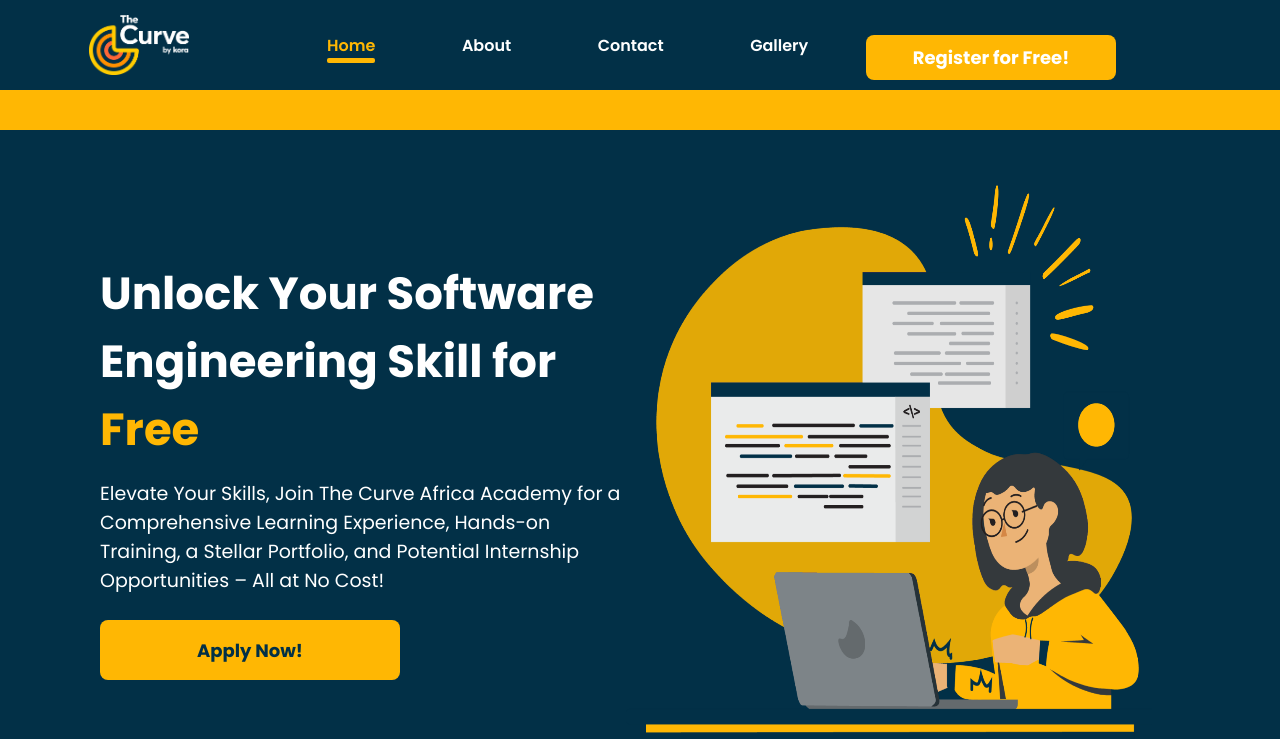
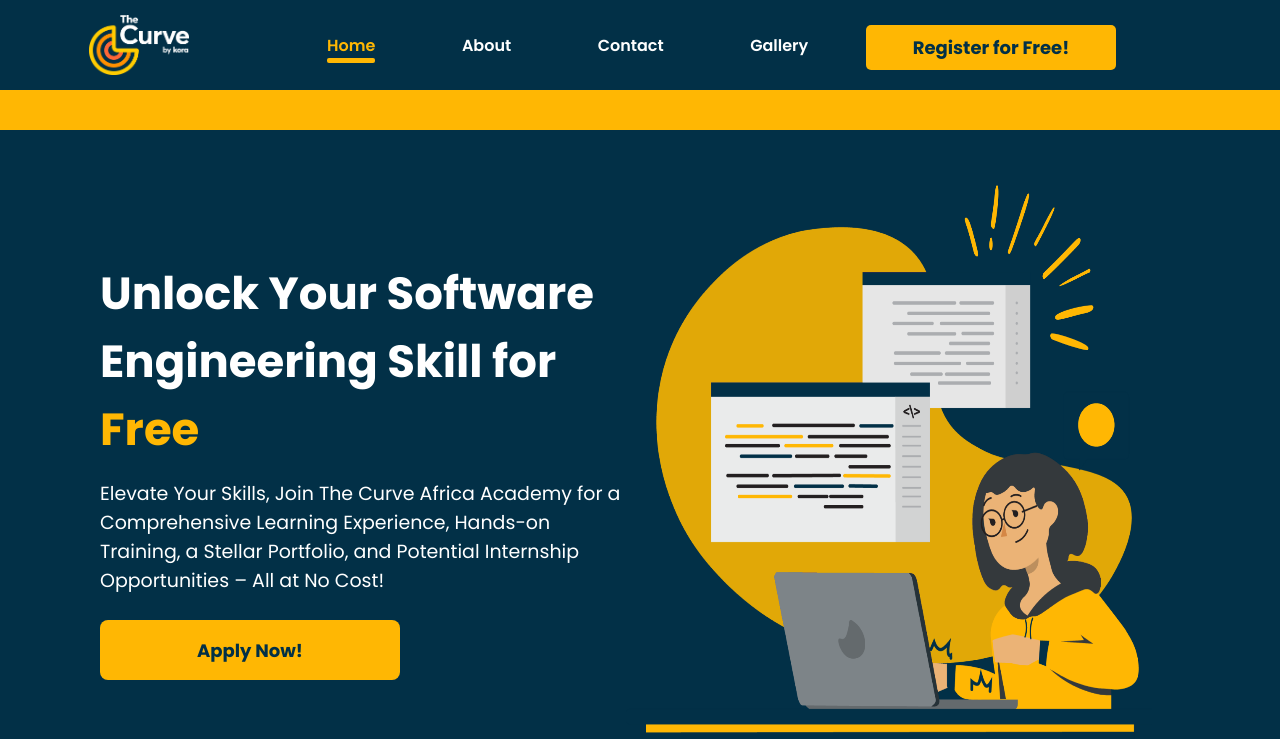
Before and after one commit to Coldcolin/devCurveWeb, a React (Vite) app: page / in a window 1280 px wide. Shown: the top 739 px of the page. Built offline with nearby package versions, Linux system fonts and the light colour scheme.

Commit message:
changed header button color

```diff
--- a/src/Components/Header/Header.css
+++ b/src/Components/Header/Header.css
@@ -52,6 +52,7 @@
     gap: 5%;
     margin-inline: 100px;
     justify-content: space-between;
+    align-items: center;
 }
 
 .HeaderBtn1{
@@ -70,9 +71,11 @@
     height: 45px;
     background-color: #FFB703;
     font-weight: bold;
-    border-radius: 8px;
+    border-radius: 5px;
     border: none;
     cursor: pointer;
+    color: #023047;
+    margin-bottom: 20px;
 }
 .mobileButton{
     width: 250px;
```
